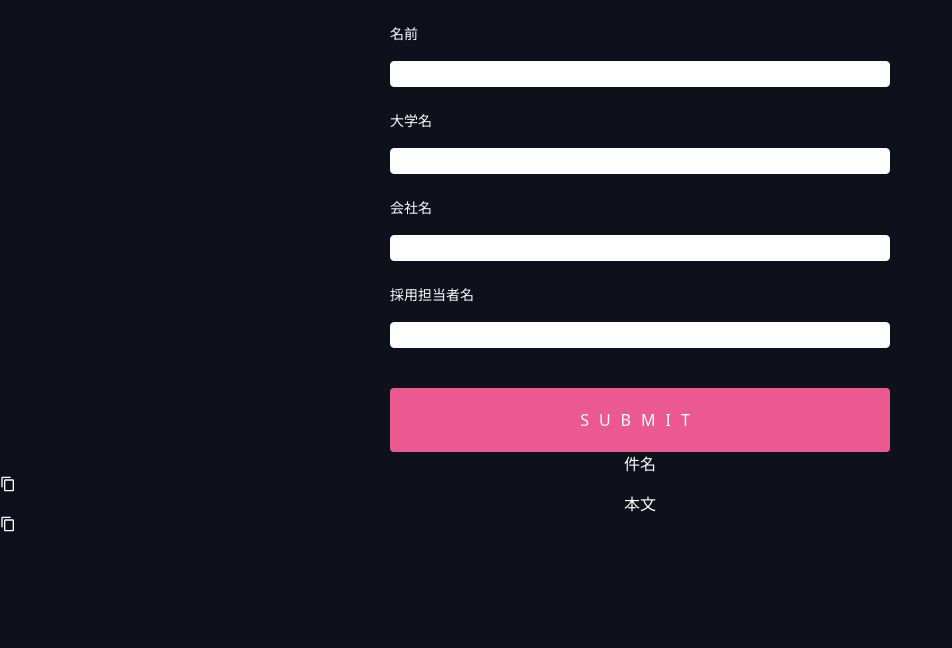
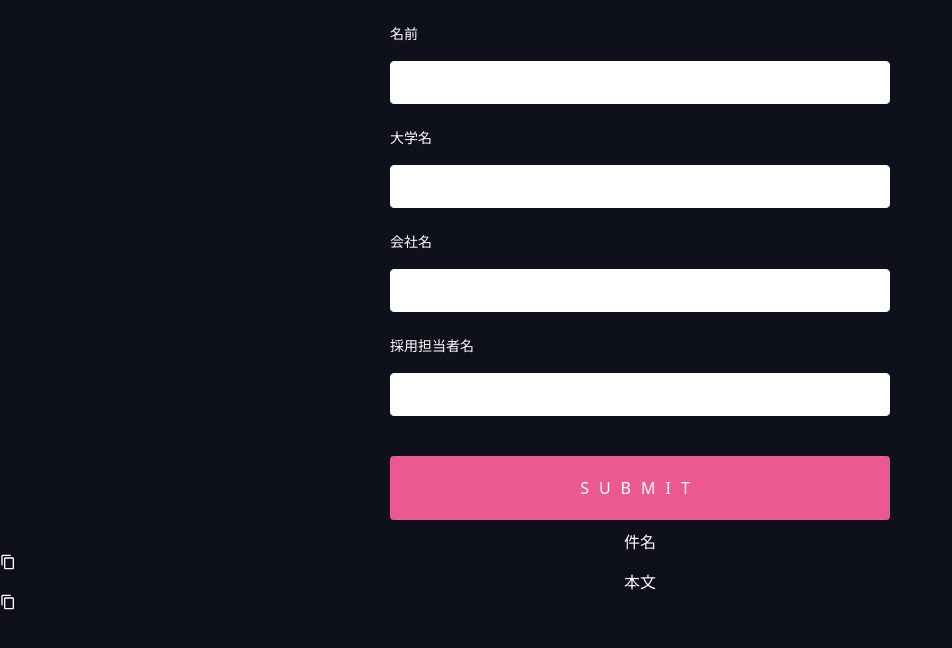
Before and after one commit to diohabara/naitei_jitai, a React (Create React App) app: page / in a window 1280 px wide. Shown: the top 648 px of the page, without its empty margins (0-952 px from the left). Built offline with nearby package versions, Linux system fonts and the light colour scheme.

Commit message:
fix iroiro

```diff
--- a/package.json
+++ b/package.json
@@ -11,12 +11,14 @@
     "@types/node": "^12.20.13",
     "@types/react": "^17.0.8",
     "@types/react-dom": "^17.0.5",
+    "@types/styled-components": "^5.1.9",
     "material-design-icons": "^3.0.1",
     "react": "^17.0.2",
     "react-copy-to-clipboard": "^5.0.3",
     "react-dom": "^17.0.2",
     "react-hook-form": "^7.7.1",
     "react-scripts": "4.0.3",
+    "styled-components": "^5.3.0",
     "typescript": "^4.3.2",
     "web-vitals": "^1.1.2"
   },
--- a/src/App.css
+++ b/src/App.css
@@ -9,10 +9,6 @@ body {
     Ubuntu, Cantarell, "Open Sans", "Helvetica Neue", sans-serif;
 }
 
-form {
-  max-width: 500px;
-  margin: 0 auto;
-}
 
 h1 {
   font-weight: 100;
@@ -22,72 +18,9 @@ h1 {
   border-bottom: 1px solid rgb(79, 89, 148);
 }
 
-.form {
-  background: #0e101c;
-  max-width: 400px;
-  margin: 0 auto;
-}
-
-p {
-  color: #bf1650;
-}
-
 p::before {
   display: inline;
   content: "♥";
-}
-
-input {
-  display: block;
-  box-sizing: border-box;
-  width: 100%;
-  border-radius: 4px;
-  border: 1px solid white;
-  padding: 10px 15px;
-  margin-bottom: 10px;
-  font-size: 14px;
-}
-
-label {
-  line-height: 2;
-  text-align: left;
-  display: block;
-  margin-bottom: 13px;
-  margin-top: 20px;
-  color: white;
-  font-size: 14px;
-  font-weight: 200;
-}
-
-button {
-  max-width: 500px;
-  margin: 0 auto;
-}
-
-.button {
-  min-width: 64px;
-  line-height: 32px;
-  border-radius: 4px;
-  border: none;
-  padding: 0 16px;
-  color: #fff;
-  background: #639;
-}
-
-input[type="submit"] {
-  background: #ec5990;
-  color: white;
-  text-transform: uppercase;
-  border: none;
-  margin-top: 40px;
-  padding: 20px;
-  font-size: 16px;
-  font-weight: 100;
-  letter-spacing: 10px;
-}
-
-input[type="submit"]:hover {
-  background: #bf1650;
 }
 
 input:disabled {
--- a/src/App.tsx
+++ b/src/App.tsx
@@ -3,13 +3,7 @@ import { CopyToClipboard } from "react-copy-to-clipboard";
 import { useForm } from "react-hook-form";
 import { MdContentCopy } from "react-icons/md";
 import "./App.css";
-
-type Inputs = {
-  userName: string;
-  userUniversity: string;
-  company: string;
-  recruiterName: string;
-};
+import { Inputs, UserForm } from "./components/UserForm";
 
 export const App: React.FC = () => {
   const {
@@ -53,24 +47,7 @@ export const App: React.FC = () => {
     watch("recruiterName")
   );
 
-  return (
-    <>
-      <form onSubmit={onSubmit}>
-        <label>名前</label>
-        <input {...register("userName")} />
-
-        <label>大学名</label>
-        <input {...register("userUniversity")} />
-
-        <label>会社名</label>
-        <input {...register("company")} />
-
-        <label>採用担当者名</label>
-        <input {...register("recruiterName")} />
-
-        <input type="submit" />
-      </form>
-
+  const Subject =
       <div className="subject">
         {subject}
         <CopyToClipboard text={subject} onCopy={() => alert("Copied")}>
@@ -80,6 +57,7 @@ export const App: React.FC = () => {
         </CopyToClipboard>
       </div>
 
+  const Body =
     <div className="body">
       {body}
       <CopyToClipboard text={body} onCopy={() => alert("Copied")}>
@@ -88,6 +66,12 @@ export const App: React.FC = () => {
         </div>
       </CopyToClipboard>
     </div>
+
+  return (
+    <>
+      <UserForm onSubmit={onSubmit} register={register} />
+      {Subject}
+      {Body}
     </>
   );
 };
--- a/src/components/UserForm.tsx
+++ b/src/components/UserForm.tsx
@@ -1,38 +1,87 @@
 import React from 'react';
+import { useState } from 'react';
+import { UseFormRegister } from 'react-hook-form';
+import styled from 'styled-components';
+
+export type Inputs = {
+  userName: string;
+  userUniversity: string;
+  company: string;
+  recruiterName: string;
+};
 
 type UserFormProps = {
+  onSubmit: (e?: React.BaseSyntheticEvent<object, any, any> | undefined) => Promise<void>,
+  register: UseFormRegister<Inputs>
 };
 
-type UserFormState = {
-  value: string
+const Form = styled.form`
+  max-width: 500px;
+  margin: 0 auto;
+`;
+
+const Label = styled.label`
+  line-height: 2;
+  text-align: left;
+  display: block;
+  margin-bottom: 13px;
+  margin-top: 20px;
+  color: white;
+  font-size: 14px;
+  font-weight: 200;
+`;
+
+const Text = styled.input`
+  display: block;
+  box-sizing: border-box;
+  width: 100%;
+  border-radius: 4px;
+  border: 1px solid white;
+  padding: 10px 15px;
+  margin-bottom: 10px;
+  font-size: 14px;
+`;
+
+const Submit = styled.input`
+  display: block;
+  box-sizing: border-box;
+  width: 100%;
+  border-radius: 4px;
+  border: 1px solid white;
+  padding: 10px 15px;
+  margin-bottom: 10px;
+  font-size: 14px;
+  background: #ec5990;
+  color: white;
+  text-transform: uppercase;
+  border: none;
+  margin-top: 40px;
+  padding: 20px;
+  font-size: 16px;
+  font-weight: 100;
+  letter-spacing: 10px;
+  &:hover {
+    background: #bf1650;
+  }
+`;
+
+export const UserForm = (props: UserFormProps) => {
+
+  return (
+      <Form onSubmit={props.onSubmit}>
+        <Label>名前</Label>
+        <Text {...props.register("userName")} />
+
+        <Label>大学名</Label>
+        <Text {...props.register("userUniversity")} />
+
+        <Label>会社名</Label>
+        <Text {...props.register("company")} />
+
+        <Label>採用担当者名</Label>
+        <Text {...props.register("recruiterName")} />
+
+        <Submit type="submit" />
+      </Form>
+  )
 };
-
-export class UserForm extends React.Component<UserFormProps, UserFormState> {
-  constructor(props: UserFormProps) {
-    super(props);
-    this.state = {value: ""};
-
-    this.handleChange = this.handleChange.bind(this);
-    this.handleSubmit = this.handleSubmit.bind(this);
-  }
-
-  handleChange(event: { target: { value: string; }; } ) {
-    this.setState({value: event.target.value});
-  }
-
-  handleSubmit(event: { preventDefault: () => void; } ) {
-    event.preventDefault();
-  }
-
-  render() {
-    return (
-      <form onSubmit={this.handleSubmit}>
-        <label>
-          Name:
-          <input type="text" value={this.state.value} onChange={this.handleChange} />
-        </label>
-        <input type="submit" value="Submit" />
-      </form>
-    )
-  }
-}
```
Also changed, not shown: 1 other file (tests, documents, lock files or other folders). Lines whose indentation alone changed are shown as unchanged.
